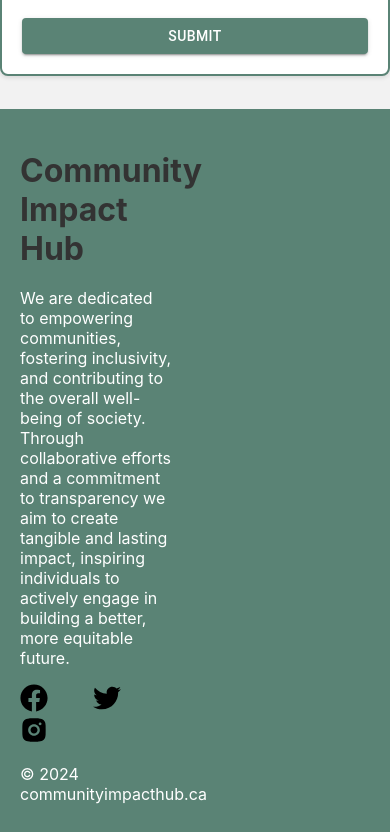
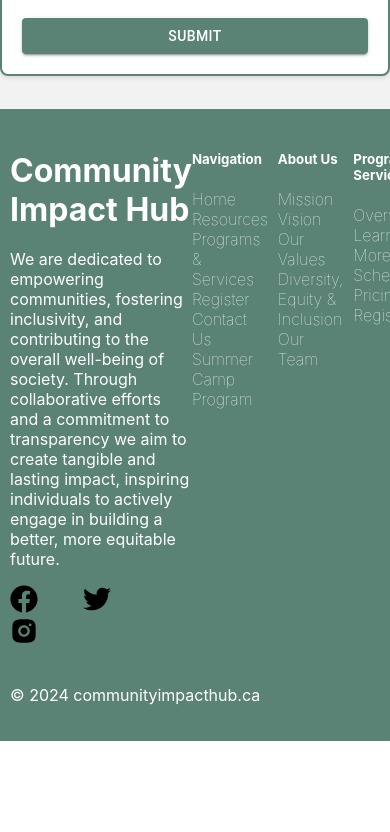
Before and after one commit to venuraperera99/Community-Impact-Hub, a React (Create React App) app: page /register in a window 390 px wide. Shown: the part 852-1684 px from the top of the page. After the commit the page ends 1593 px from the top, so only its background shows below. Built offline with nearby package versions, Linux system fonts and the light colour scheme.

Commit message:
Added mobile responsiveness to the Footer

```diff
--- a/src/components/footer/Footer.css
+++ b/src/components/footer/Footer.css
@@ -14,6 +14,10 @@
 .company-info {
     width: 40%;
     text-align: left;
+}
+
+.company-info h1{
+    color: white;
 }
 
 .links-and-contact {
@@ -64,3 +68,26 @@
     text-align: center;
     margin-top: 20px;
 }
+
+/* Media query for mobile view */
+@media screen and (max-width: 768px) {
+
+    .footer {
+        width: 200%; /* Set footer to full width */
+        padding: 20px 10px; /* Adjust padding for smaller screens */
+    }
+
+    .company-info {
+        width: 100%; /* Full width for company info in mobile */
+        margin-bottom: 20px; /* Add margin for separation */
+    }
+
+    .links-and-contact {
+        width: 100%; /* Full width for links and contact in mobile */
+    }
+
+    .links-column {
+        width: 100%; /* Full width for each column */
+        margin-bottom: 20px; /* Add margin for separation */
+    }
+}
--- a/src/components/footer/Footer.js
+++ b/src/components/footer/Footer.js
@@ -9,7 +9,8 @@ const Footer = () => {
     return (
       <div className="footer">
 
-        {/* Left Section - Company Info */}
+        <div style={{ display: "flex", justifyContent: "space-between" }}>
+          {/* Left Section - Company Info */}
         <div className="company-info">
           <h1>Community Impact Hub</h1>
           <p>We are dedicated to empowering communities, fostering inclusivity, and contributing to the overall well-being of society.
@@ -20,7 +21,6 @@ const Footer = () => {
             <FaTwitter size={28} color={'black'} style={{ marginRight: '45px' }} />
             <RiInstagramFill size={28} color={'black'} style={{ marginRight: '20px' }} />
           </div>
-          <p>&copy; 2024 communityimpacthub.ca</p>
         </div>
 
         {/* Right Section - Links and Contact */}
@@ -71,6 +71,10 @@ const Footer = () => {
 
         </div>
 
+        </div>
+        <p>&copy; 2024 communityimpacthub.ca</p>
+
+
       </div>
     );
   }
```
